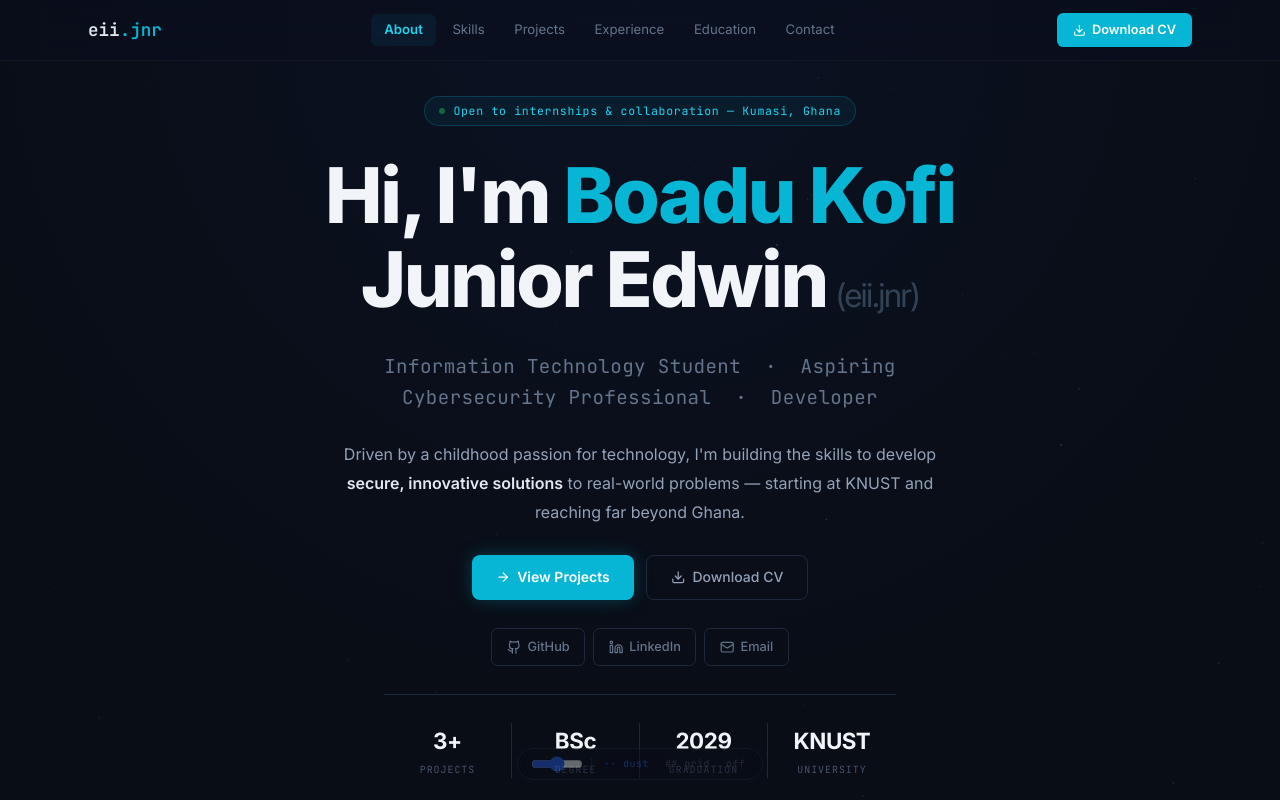
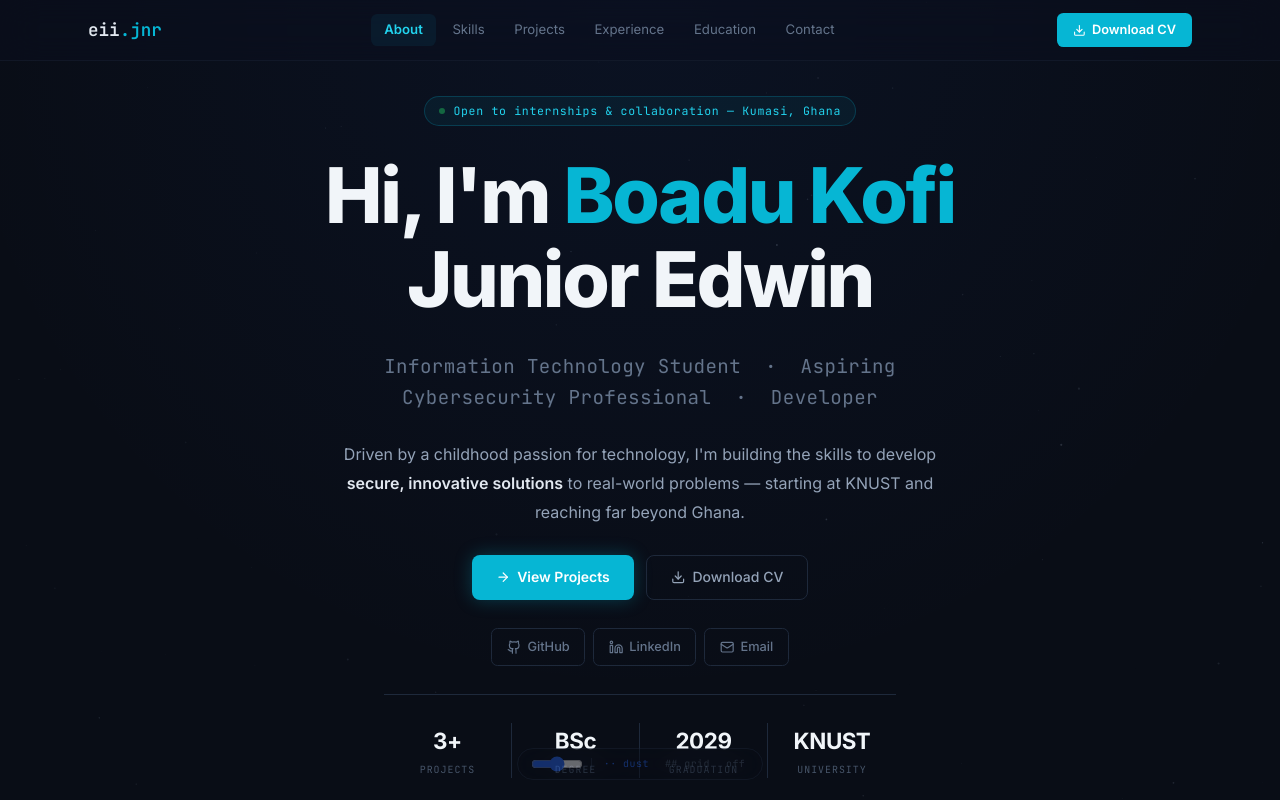
Before and after one commit to Junior09-gif/My-Portfolio, a React (Vite) app in the folder My-Portfolio-main/My-Portfolio-main/: page / in a window 1280 px wide. Shown: the top 800 px of the page. Built offline with nearby package versions, Linux system fonts and the light colour scheme.

Commit message:
Remove (eii.jnr) alias from Hero headline

```diff
--- a/My-Portfolio-main/My-Portfolio-main/src/components/Hero.tsx
+++ b/My-Portfolio-main/My-Portfolio-main/src/components/Hero.tsx
@@ -55,13 +55,6 @@ export default function Hero() {
             <span style={{ color: "#06b6d4" }}>Boadu Kofi</span>
             <br />
             <span style={{ color: "#f1f5f9" }}>Junior Edwin</span>
-            <span style={{
-              display: "inline-block", marginLeft: "0.5rem",
-              fontSize: "clamp(1.2rem, 3vw, 2rem)",
-              color: "#334155", fontWeight: 400,
-            }}>
-              (eii.jnr)
-            </span>
           </h1>
         </motion.div>
 
```
